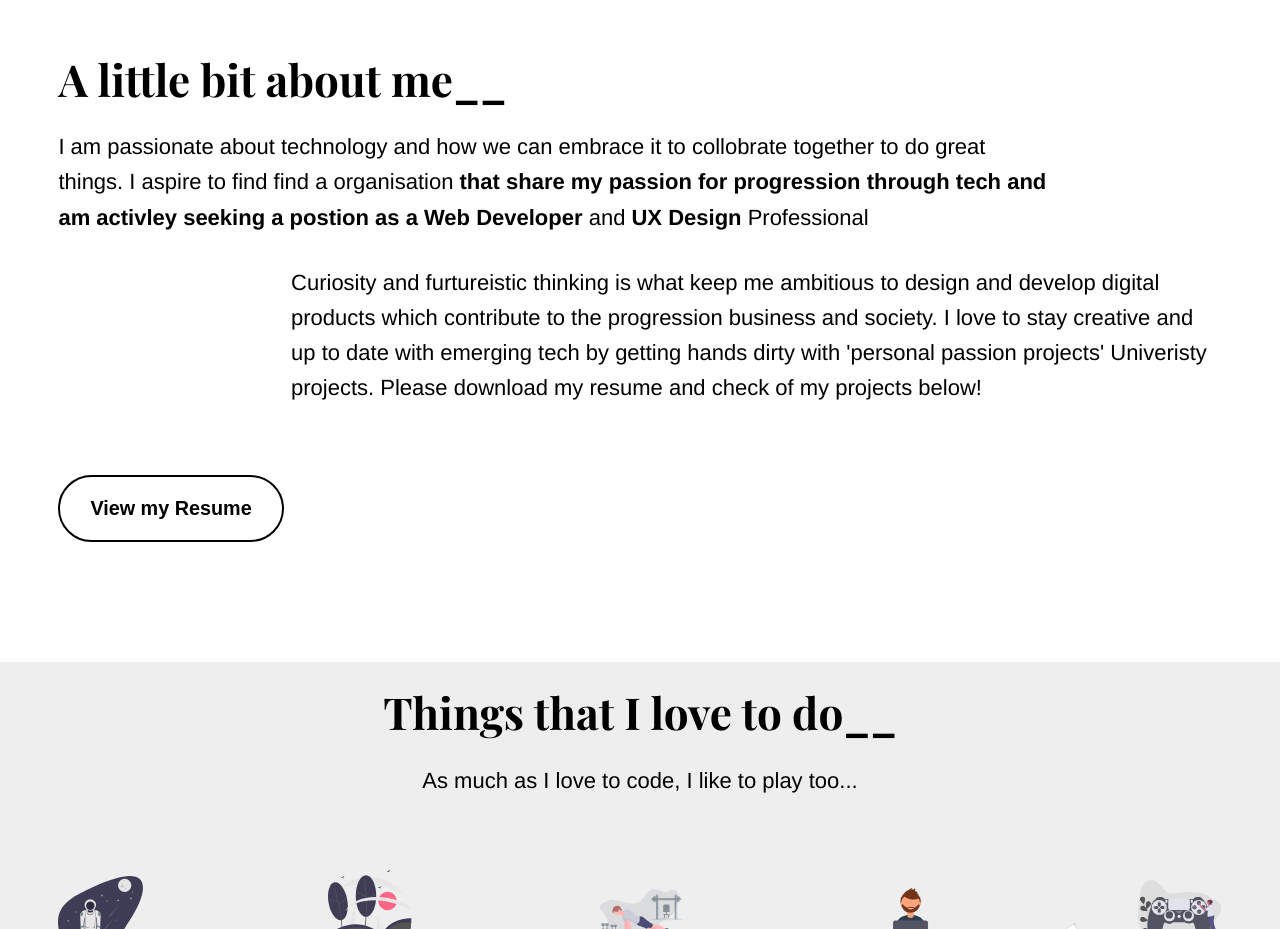
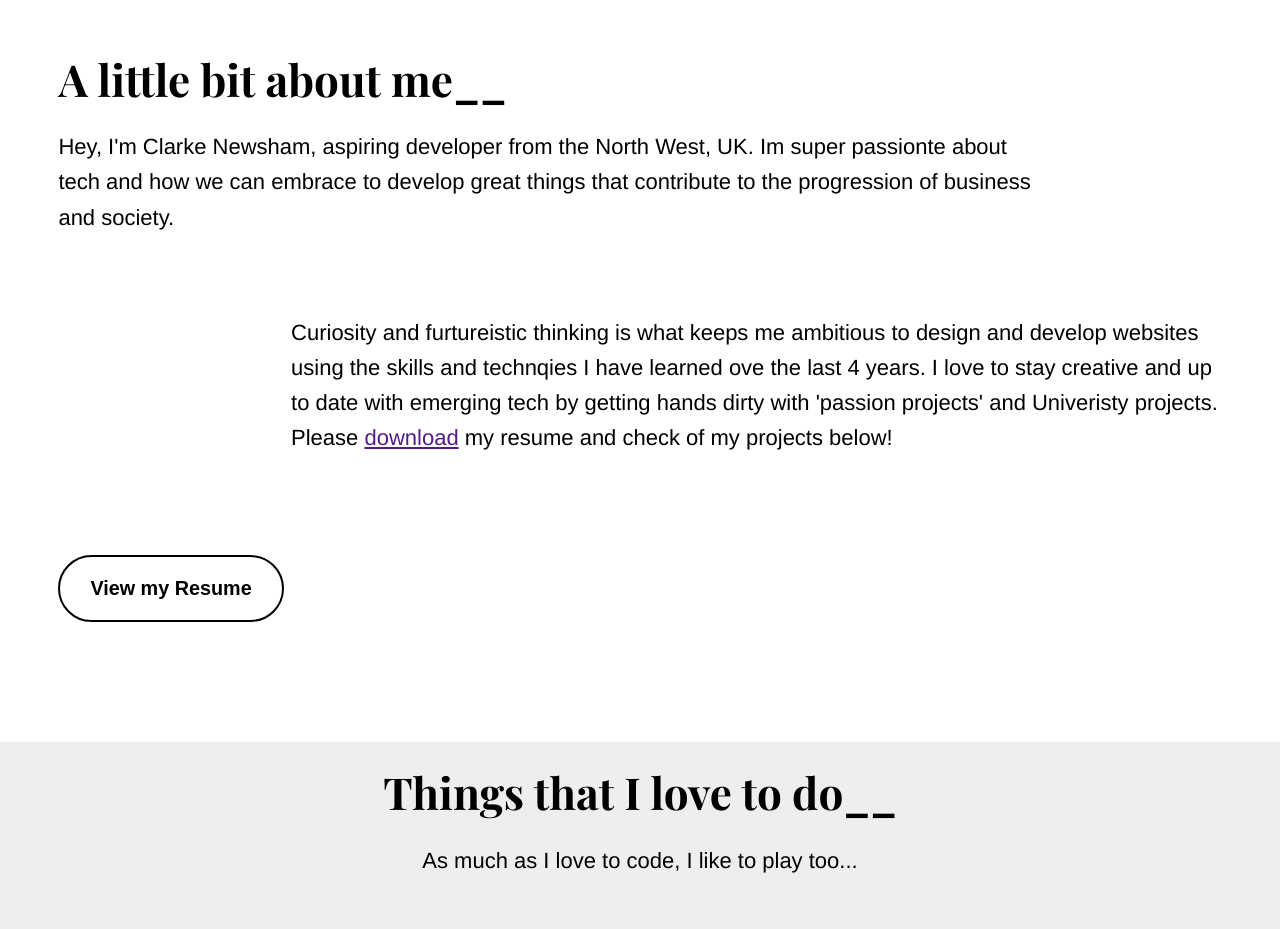
Before and after one commit to clarkenewsh/portfolio-site, a Vue app: page / in a window 1280 px wide. Shown: the part 1020-1949 px from the top of the page. Built offline with nearby package versions, Linux system fonts and the light colour scheme.

Commit message:
body copy text changes

```diff
--- a/src/components/About.vue
+++ b/src/components/About.vue
@@ -1,10 +1,8 @@
 <template>
   <section id="about">
     <h2>A little bit about me__</h2>
-    <p>I am passionate about technology and how we can embrace it to collobrate together to do great things. I aspire to find find a organisation<strong> that share my passion for progression through tech and am activley seeking a postion as a Web Developer</strong> and <strong> UX
-        Design</strong> Professional</p>
-    <p>Curiosity and furtureistic thinking is what keep me ambitious to design and develop digital products
-      which contribute to the progression business and society. I love to stay creative and up to date with emerging tech by getting hands dirty with 'personal passion projects' Univeristy projects. Please download my resume and check of my projects below!</p>
+    <p>Hey, I'm Clarke Newsham, aspiring developer from the North West, UK. Im super passionte about tech and how we can embrace to develop great things that contribute to the progression of business and society.</p>
+    <p>Curiosity and furtureistic thinking is what keeps me ambitious to design and develop websites using the skills and technqies I have learned ove the last 4 years. I love to stay creative and up to date with emerging tech by getting hands dirty with 'passion projects' and Univeristy projects. Please <a href="">download</a> my resume and check of my projects below!</p>
     <button class="cta-button">View my Resume</button>
   </section>
 </template>
@@ -66,6 +64,10 @@
       margin-top: 100px;
     }
 
+    p {
+    padding-bottom: 80px;
+    }
+
     p:nth-of-type(1) {
       width: 85%;
     }
@@ -80,7 +82,7 @@
       font-size: 90%;
       margin-top: 60px;
       padding: 20px 30px;
-      margin-top: 40px;
+      margin-top: 20px;
     }
 
     /* .diagonal-box {
```
